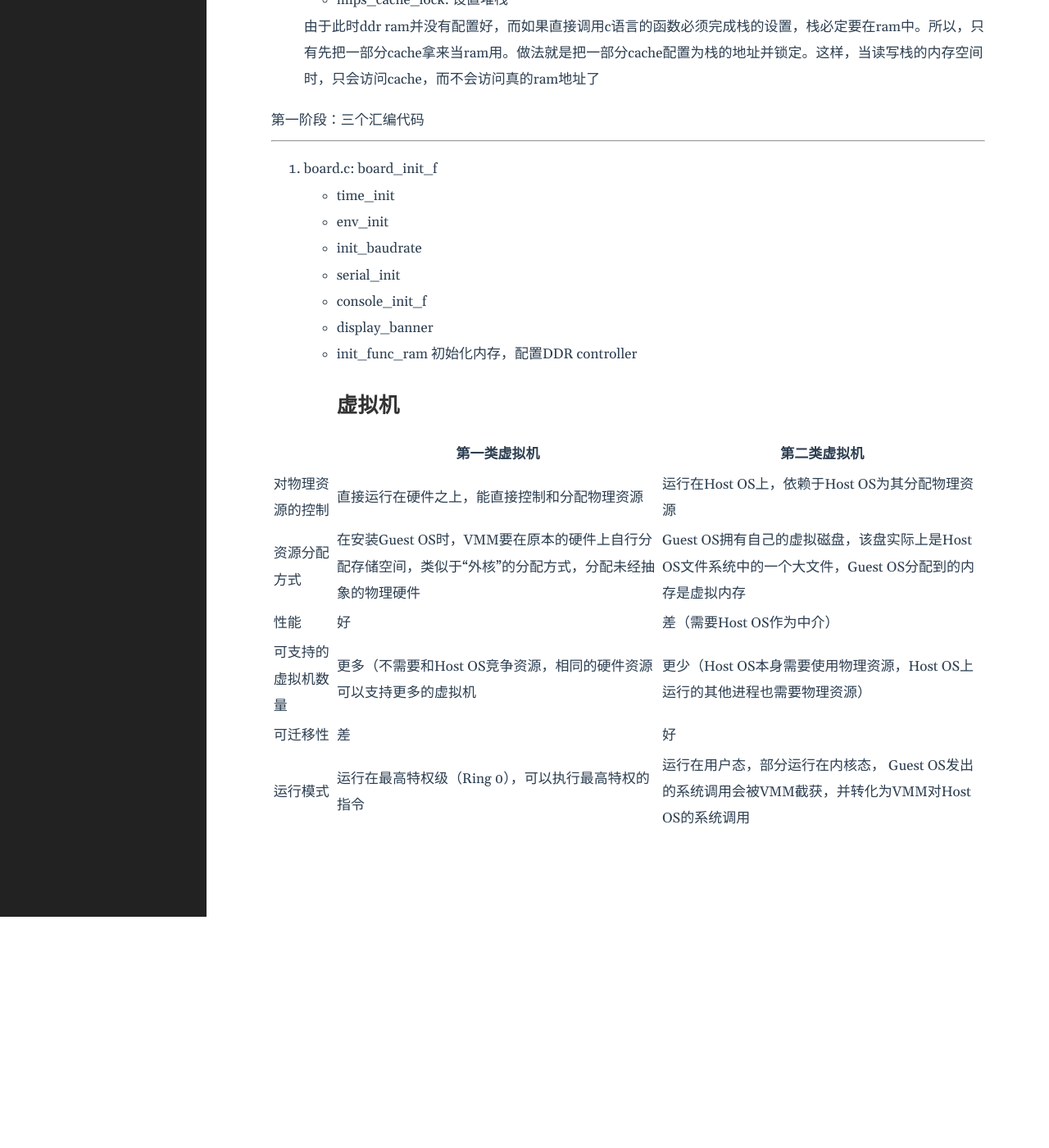
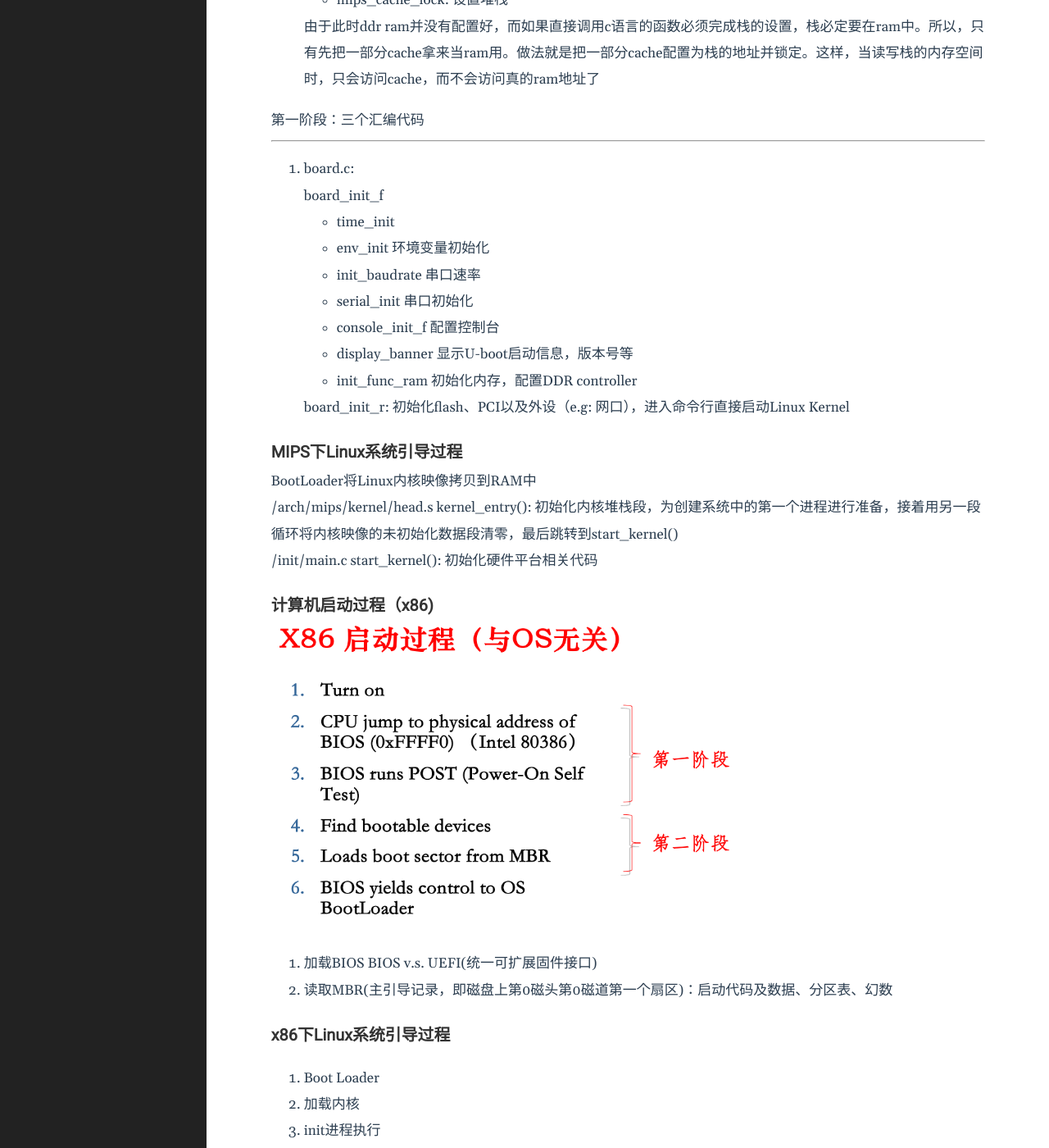
Before and after one commit to slkfoiw/slkfoiw.github.io, a Jekyll site: the page built from _posts/2022-03-01-OS概述.md, in a window 1280 px wide and 1400 px high, scrolled down 6106 px. Shown: the whole window at 82% size. Built offline with Jekyll 4.4.1, drawn with Linux system fonts in a browser that asks for light colours; before the commit the page ends 7224 px from its top, so only the background shows below that; some of the changed text lies outside the part shown.

Commit message:
修改OS概述blog

```diff
--- a/_posts/2022-03-01-OS概述.md
+++ b/_posts/2022-03-01-OS概述.md
@@ -37,13 +37,13 @@ category: OS
 1. 手工操作阶段
 2. 批处理阶段
    1. 单道批处理系统（引入脱机输入输出技术，即输入/
-输出脱离主机控制）
+   输出脱离主机控制）
    2. 多道批处理系统（操作系统开始出现）\
       多道程序设计技术，就是指允许多个程序同时进入内存并运行。即同时把多个程序放入内存中（前提是内存放的下），并允许它们交替在CPU中运行，它们共享系统中的各种硬、软件资源。当一道程序因I/O请求而暂停运行时，CPU便立即转去运
-行另一道程序\
-引入多道程序设计技术后形成多道批处理系统\
-优点：系统吞吐量大，资源利用率高\
-缺点：平均周转时间长，不能交互
+      行另一道程序\
+      引入多道程序设计技术后形成多道批处理系统\
+      优点：系统吞吐量大，资源利用率高\
+      缺点：平均周转时间长，不能交互
 3. 分时操作系统\
    分时系统：将CPU处理时间分割为多个时间片，将时间片分给不同程序，达到多个程序“同时”运行的效果\
    两种典型分时操作系统：(1) Multics/Unix (1968/1970) (2) IBM VM 360/370
@@ -168,20 +168,54 @@ load：将OS映像加载到内存中，并跳转到OS的代码运行
    * mips_cache_rest: 对cache进行初始化
    * mips_cache_lock: 设置堆栈
 
+
    由于此时ddr ram并没有配置好，而如果直接调用c语言的函数必须完成栈的设置，栈必定要在ram中。所以，只有先把一部分cache拿来当ram用。做法就是把一部分cache配置为栈的地址并锁定。这样，当读写栈的内存空间时，只会访问cache，而不会访问真的ram地址了
 
 第一阶段：三个汇编代码
 
 ---
 
-4. board.c: board_init_f
+4. board.c:
+
+   board_init_f
+
    * time_init
-   * env_init
-   * init_baudrate
-   * serial_init
-   * console_init_f
-   * display_banner
+   * env_init 环境变量初始化
+   * init_baudrate 串口速率
+   * serial_init  串口初始化
+   * console_init_f 配置控制台
+   * display_banner  显示U-boot启动信息，版本号等
    * init_func_ram 初始化内存，配置DDR controller
+
+   board_init_r: 初始化flash、PCI以及外设（e.g: 网口），进入命令行直接启动Linux Kernel
+
+### MIPS下Linux系统引导过程
+
+BootLoader将Linux内核映像拷贝到RAM中
+
+/arch/mips/kernel/head.s  kernel_entry(): 初始化内核堆栈段，为创建系统中的第一个进程进行准备，接着用另一段循环将内核映像的未初始化数据段清零，最后跳转到start_kernel()
+
+/init/main.c  start_kernel(): 初始化硬件平台相关代码
+
+### 计算机启动过程（x86)
+
+<img src="{{site.url}}{{site.baseurl}}\images\x86启动过程.png" alt="image-20240321224201867" style="zoom:67%;" />
+
+1. 加载BIOS   BIOS v.s. UEFI(统一可扩展固件接口)
+2. 读取MBR(主引导记录，即磁盘上第0磁头第0磁道第一个扇区)：启动代码及数据、分区表、幻数
+
+### x86下Linux系统引导过程
+
+3. Boot Loader
+4. 加载内核
+5. init进程执行
+6. 用户层init依据initab文件来设定运行等级
+7. init进程执行rc.sysinit
+8. 启动内核模块
+9. 执行不同运行级别的脚本程序
+10. 执行/etc/rc.d/rc.local(留给用户个性化的地方)
+11. 执行/bin/login程序，进入登录状态
+
 ## 虚拟机
 
 | | 第一类虚拟机 | 第二类虚拟机 |
```
